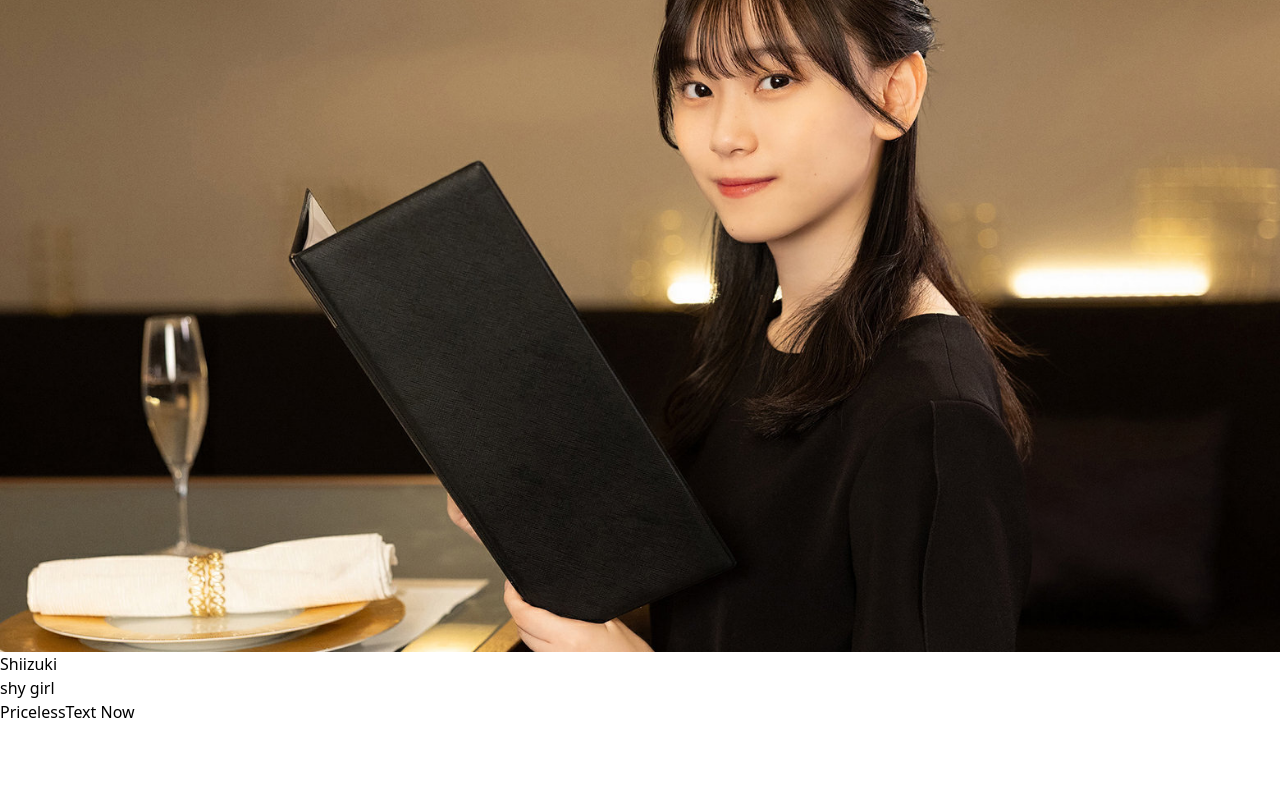
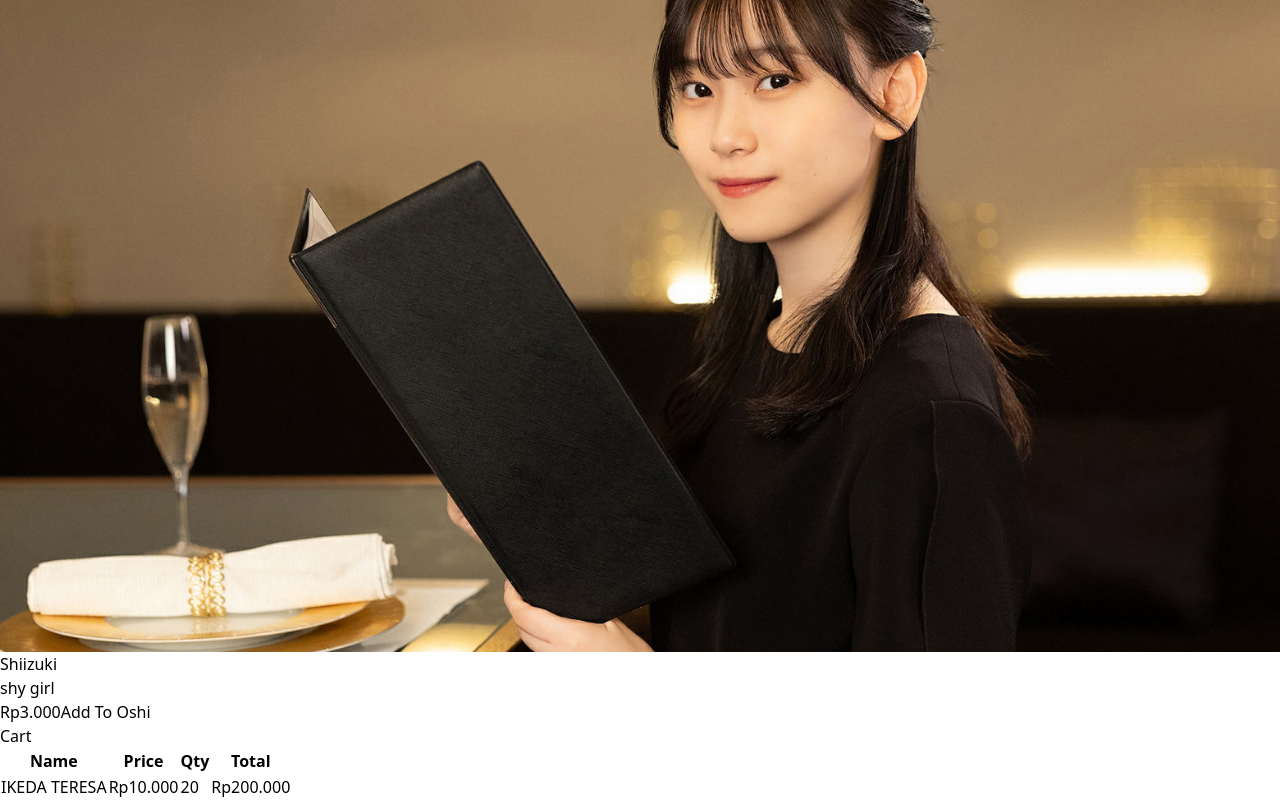
Before and after one commit to mrifdnp/React, a React (Vite) app: page /products in a window 1280 px wide. Shown: the part 2044-2844 px from the top of the page. Before the commit the page ends 2768 px from the top, so only its background shows below. Built offline with nearby package versions, Linux system fonts and the light colour scheme.

Commit message:
useState

```diff
--- a/src/Components/Elements/Button/button.jsx
+++ b/src/Components/Elements/Button/button.jsx
@@ -5,7 +5,7 @@ const Button = (props) => {
       <button
         className={`h-10 px-6 font-semibold rounded-md text-white ${className}`}
         type={type}
-        onClick={() => onClick()}
+        onClick ={onClick}
         >
         {children}
       </button>
--- a/src/Components/Fragments/Card.jsx
+++ b/src/Components/Fragments/Card.jsx
@@ -16,12 +16,12 @@ const CardProduct = (props) => {
 
 
 const Body = (props) => {
-    const {children, title} = props
+    const {children, name} = props
 
     return(
         <div className="px-5 pb-5 h-full">
         <a href="#">
-            <h5 className="text-xl font-semibold tracking-tight text-white ">{title}</h5>
+            <h5 className="text-xl font-semibold tracking-tight text-white ">{name}</h5>
             <p className="text-s text-white">{children}</p>
         </a>
     </div>
@@ -29,12 +29,13 @@ const Body = (props) => {
 }
 
 const Footer = (props) => {
-    const {price } = props
+
+    const {price,handleAddtoCart,id } = props
 
     return(
         <div className="flex item-center justify-between px-5 pb-5">
-        <span className="text-xl font-bold text-white ">{price}</span>
-        <Button className="bg-blue-600  ">Text Now</Button>
+        <span className="text-xl font-bold text-white ">Rp{price.toLocaleString('id-ID', {styles: 'currency', currency: 'IDR'})}</span>
+        <Button className="bg-blue-600  " onClick={() => handleAddtoCart(id)}>Add To Oshi</Button>
      </div>
     )
 }
--- a/src/Components/Layout/Auth.jsx
+++ b/src/Components/Layout/Auth.jsx
@@ -2,12 +2,12 @@ import { Link } from "react-router-dom";
 
 const Auth =(props) => {
 // eslint-disable-next-line react/prop-types
-const {children, title, type} = props
+const {children, name, type} = props
     return (
 
         <div className="flex justify-center min-h-screen items-center">
         <div className="w-full max-w-xs">
-        <h1 className=" text-3xl font-bold text-blue-600">{title}</h1>
+        <h1 className=" text-3xl font-bold text-blue-600">{name}</h1>
         <p className="font-medium text-slate-500">
           Welcome, Please enter your detail
         </p>
--- a/src/Pages/login.jsx
+++ b/src/Pages/login.jsx
@@ -4,7 +4,7 @@ import FormLogin from "../Components/Fragments/FormLogin";
 const LoginPage = () => {
 
     return(
-        <Auth title="Login" type="login">
+        <Auth name="Login" type="login">
             <FormLogin />
 
         </Auth>
--- a/src/Pages/products.jsx
+++ b/src/Pages/products.jsx
@@ -1,63 +1,111 @@
+import Button from "../Components/Elements/Button/button";
+import CardProduct from "../Components/Fragments/Card";
+import { useState } from "react";
+const oshi = [
+  {
+    id: 1,
+    image: "/teresa.jpg",
+    name: "IKEDA TERESA",
+    description: "No.1 Best Girl",
+    price: 10000,
+  },
+  {
+    id: 2,
+    image: "/ayame.jpg",
+    name: "Ayame shan",
+    description: "Cutest Girl",
+    price: 4000,
+  },
+  {
+    id: 3,
+    image: "/shizuki.jpeg",
+    name: "Shiizuki",
+    description: "shy girl",
+    price: 3000,
+  },
+];
 
-import Button from "../Components/Elements/Button/button"
-import CardProduct from "../Components/Fragments/Card"
+const email = localStorage.getItem("email");
+
+const ProductPage = () => {
+  const [cart, setCart] = useState([
+    {
+     id: 1,
+      qty: 20,
+    },
+  ]);
+
+  const handleLogout = () => {
+    localStorage.removeItem("email");
+    localStorage.removeItem("password");
+    window.location.href = "/login";
+  };
 
 
-const oshi = [
-    {
-        id:1,
-        image : "/teresa.jpg",
-        title : "IKEDA TERESA",
-        description : "No.1 Best Girl",
-        price : "Priceless"
-    },
-    {
-        id:2,
-        image : "/ayame.jpg",
-        title : "Ayame shan",
-        description : "Cutest Girl",
-        price : "Priceless"
-    },
-    {
-        id:3,
-        image : "/shizuki.jpeg",
-        title : "Shiizuki",
-        description : "shy girl",
-        price : "Priceless"
+  const handleAddtoCart= (id) => {
+  if(cart.find(item => item.id ===id)){
+    setCart(
+        cart.map(item => item.id === id ? {...item, qty: item.qty + 1} : item)) //add 1
+  }else{
+    setCart([...cart, {id, qty: 1}]) //new itemm
   }
-]
+  }
 
-const email = localStorage.getItem('email')
-
-const ProductPage = () => {
-    const handleLogout = () => {
-        localStorage.removeItem('email')
-        localStorage.removeItem('password')
-        window.location.href = "/login"
-    }
   return (
     <>
-          <div className="flex justify-end h-20 bg-gray-800 text-white items-center px-10 ">{email}
-            <Button className="ml-5" onClick={handleLogout}>Logout</Button>
+      <div className="flex justify-end h-20 bg-gray-800 text-white items-center px-10 ">
+        {email}
+        <Button className="ml-5" onClick={handleLogout}>
+          Logout
+        </Button>
       </div>
       <div className="flex justify-center py-5">
+        <div className="w-3/4 flex flex-wrap my-2">
+          {oshi.map((oshi) => (
+            <CardProduct key={oshi.id}>
+              <CardProduct.Header image={oshi.image} />
 
- {oshi.map((oshi)=>(
-
- <CardProduct key={oshi.id}>
- <CardProduct.Header image={oshi.image}/>
-
-  <CardProduct.Body title={oshi.title}>
+              <CardProduct.Body name={oshi.name}>
                 {oshi.description}
               </CardProduct.Body>
 
-  <CardProduct.Footer price={oshi.price}/>
-
+              <CardProduct.Footer
+              price={oshi.price}
+              id={oshi.id}
+               handleAddtoCart={handleAddtoCart}/>
             </CardProduct>
           ))}
+        </div>
+        <div className="w-1/4 ">
+          <h1 className="text-3xl font-bold text-gray-700 ml-5 mb-2">Cart</h1>
+
+          <table className="table-auto text-left border-separate border-spacing-x-5"><thead>
+            <tr>
+                <th>Name</th>
+                <th>Price</th>
+                <th>Qty</th>
+                <th>Total</th>
+
+                </tr></thead>
+                <tbody>
+                {cart.map((item) => {
+                   const product =oshi.find((oshi) =>oshi.id ===item.id )
+                   return (
+                       <tr key={item.id}>
+                        <td>{product.name}</td>
+                        <td>Rp{product.price.toLocaleString('id-ID', {styles: 'currency', currency: 'IDR'})}</td>
+                        <td>{item.qty}</td>
+                        <td>Rp{(product.price*item.qty).toLocaleString('id-ID', {styles: 'currency', currency: 'IDR'})}</td>
+                       </tr>
+                   )
+                })}
+                </tbody>
+
+                    </table>
+        </div>
       </div>
     </>
   );
 };
 
-export default ProductPage
+export default ProductPage;
--- a/src/Pages/register.jsx
+++ b/src/Pages/register.jsx
@@ -4,7 +4,7 @@ import FormRegister from "../Components/Fragments/FormRegister";
 const RegisterPage = () => {
 
     return(
-        <Auth title="Register" type="register">
+        <Auth name="Register" type="register">
             <FormRegister />
 
         </Auth>
```
Lines whose indentation alone changed are shown as unchanged.
